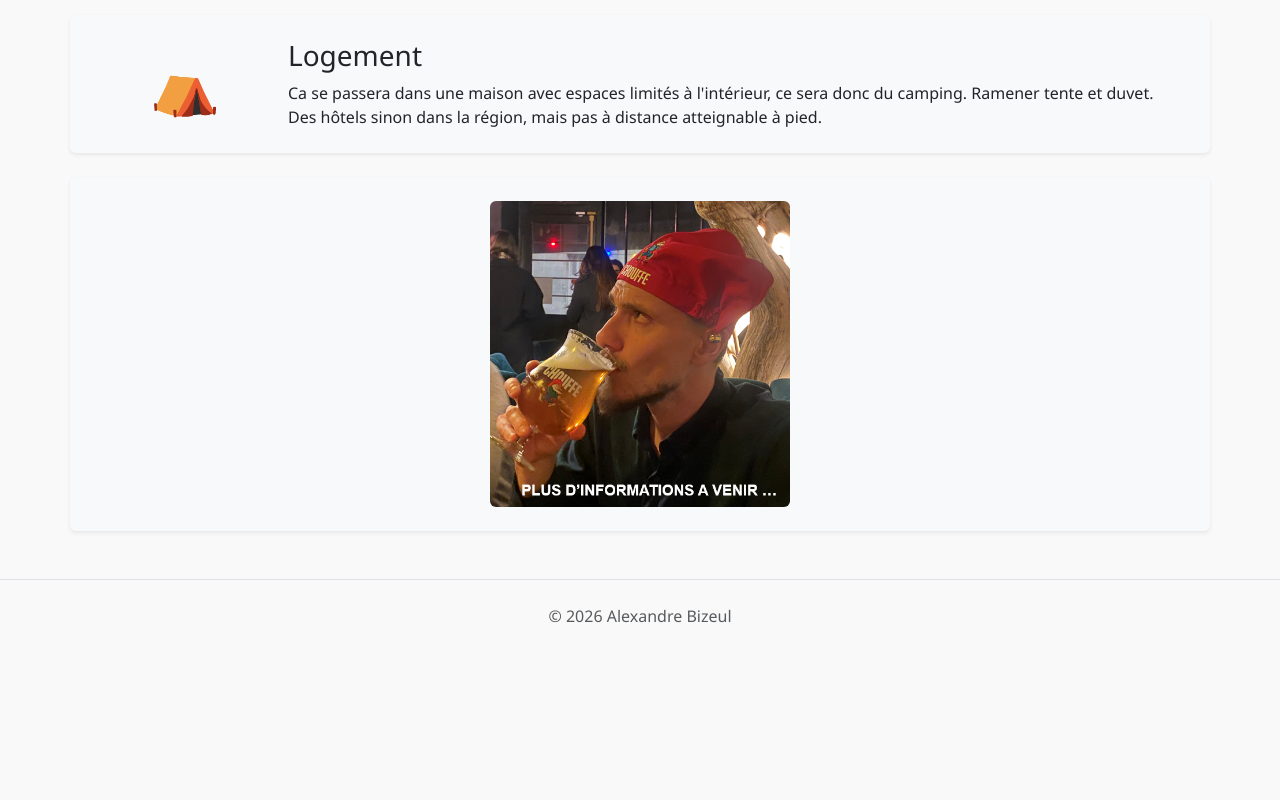
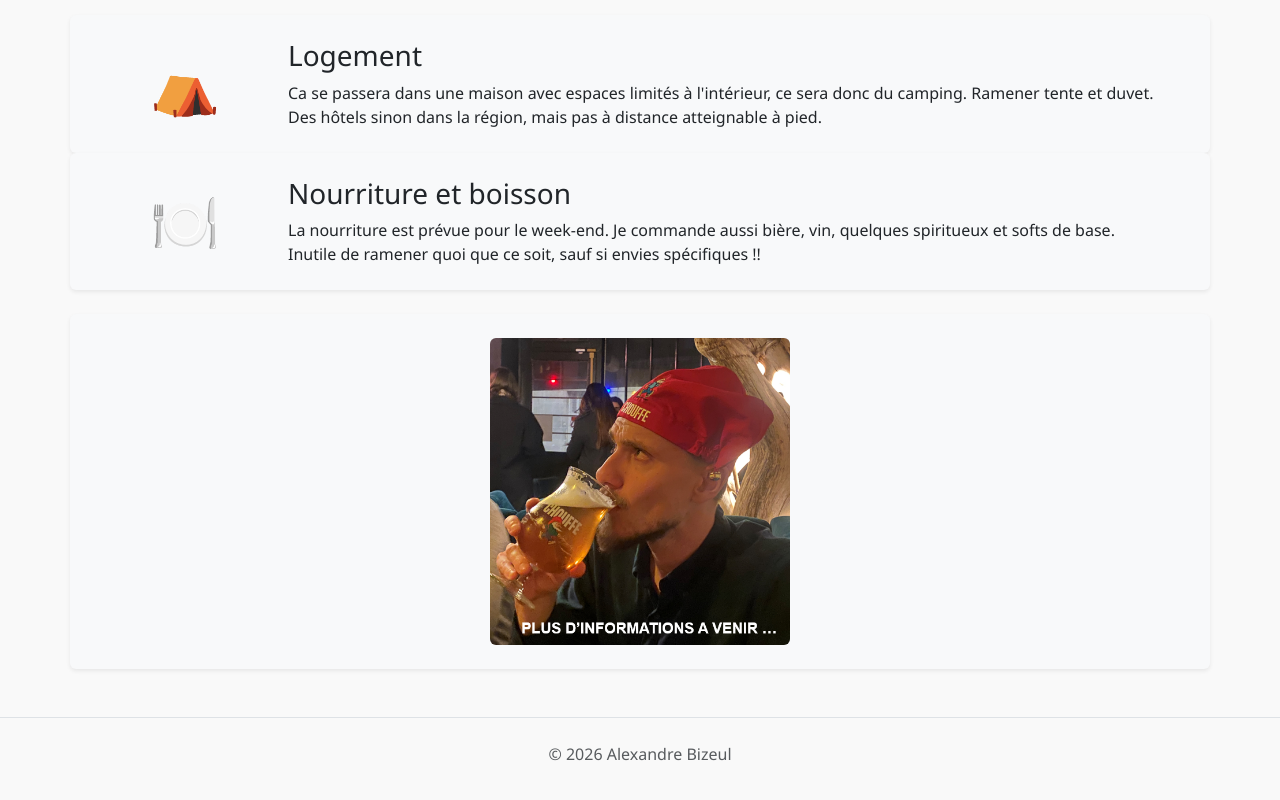
Before and after one commit to alexbizeu/website, a plain HTML site: page fr/index.html in a window 1280 px wide. Shown: the part 1304-2104 px from the top of the page. Before the commit the page ends 1972 px from the top, so only its background shows below. Drawn offline with nearby package versions, Linux system fonts and the light colour scheme.

Commit message:
fooddrink

```diff
--- a/fr/index.html
+++ b/fr/index.html
@@ -118,6 +118,15 @@
             </div>
         </section>
 
+          <!-- fooddrink Section -->
+        <section class="row align-items-center bg-light p-4 rounded shadow-sm">
+            <div class="col-md-2 text-center display-4">🍽️</div>
+            <div class="col-md-10">
+                <h3>Nourriture et boisson</h3>
+                <p class="mb-0">La nourriture est prévue pour le week-end. Je commande aussi bière, vin, quelques spiritueux et softs de base.<br> Inutile de ramener quoi que ce soit, sauf si envies spécifiques !!</p>
+            </div>
+        </section>
+
       <section class="row justify-content-center align-items-center bg-light p-4 rounded shadow-sm my-4 text-center">
     <div class="col-md-10 mx-auto">
         <img src="../images/chouffe_fr.png"
```
